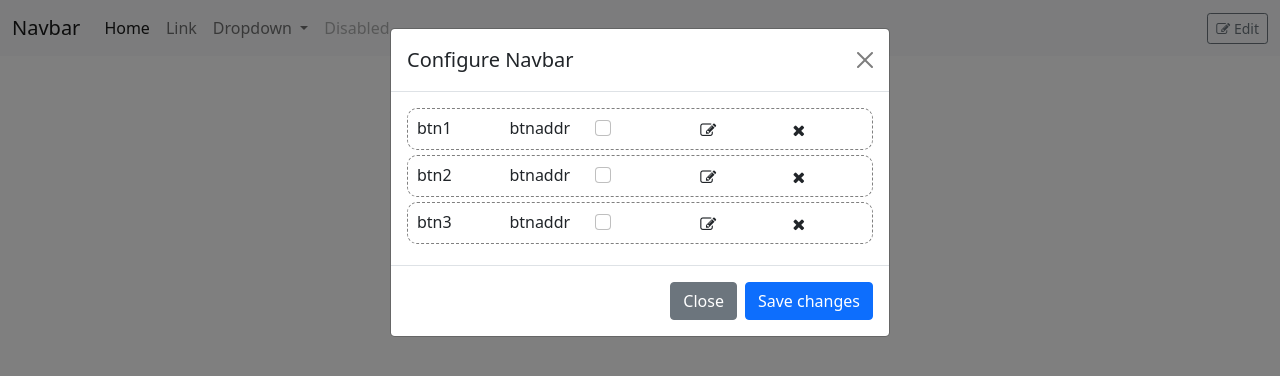
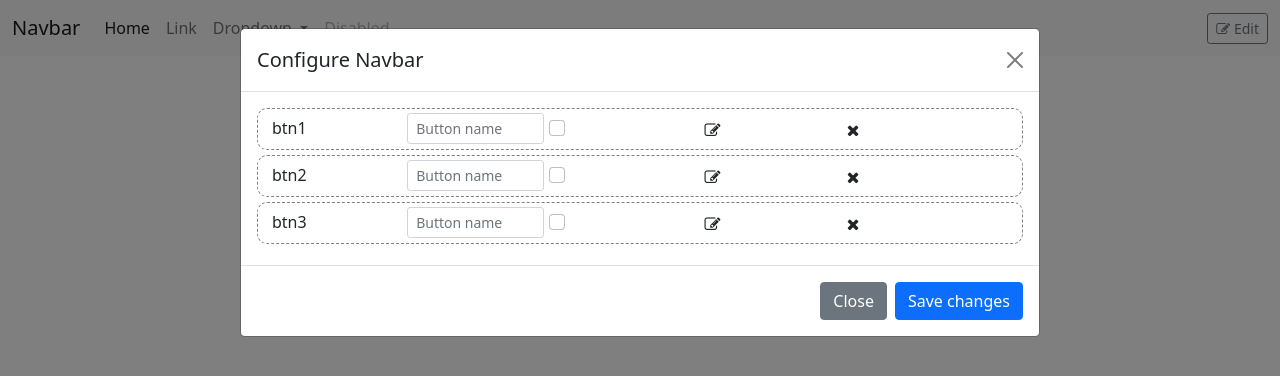
Before and after one commit to shaheenks/pagebuilder, an Angular app: page / in a window 1280 px wide. Both pictures are taken after a click on the button "Edit". Shown: the top 376 px of the page. Built offline with nearby package versions, Linux system fonts and the light colour scheme.

Commit message:
- added text input to modal.

```diff
--- a/src/app/navbar/navbar.component.css
+++ b/src/app/navbar/navbar.component.css
@@ -18,12 +18,9 @@ p {
   color: red;
 }
 
-td {
-  width: 30%;
-}
-
 .col {
-  width: 20%;
+  width: 18%;
   display: inline-block;
   align-items: center;
+  margin-left: 5px;
 }
--- a/src/app/navbar/navbar.component.html
+++ b/src/app/navbar/navbar.component.html
@@ -39,7 +39,7 @@
 
 <!-- Modal -->
 <div class="modal fade" id="exampleModal" tabindex="-1" aria-labelledby="exampleModalLabel" aria-hidden="true">
-  <div class="modal-dialog">
+  <div class="modal-dialog modal-lg">
     <div class="modal-content">
       <div class="modal-header">
         <h5 class="modal-title" id="exampleModalLabel">Configure Navbar</h5>
@@ -48,23 +48,21 @@
       <div class="modal-body">
         <div class="navbar-btn">
           <div class="col"><p>btn1</p></div>
-          <div class="col"><p>btnaddr</p></div>
+          <div class="col"><input type="text" class="form-control form-control-sm" placeholder="Button name"></div>
           <div class="col"><input type="checkbox" class="form-check-input" id="exampleCheck1"></div>
           <div class="col"><button class="btn"><span class="fa fa-pencil-square-o"></span></button></div>
           <div class="col"><button class="btn"><span class="fa fa-remove"></span></button></div>
         </div>
         <div class="navbar-btn">
           <div class="col"><p>btn2</p></div>
-          <div class="col"><p>btnaddr</p></div>
-          <div class="col">
-            <input type="checkbox" class="form-check-input" id="exampleCheck2">
-          </div>
+          <div class="col"><input type="text" class="form-control form-control-sm" placeholder="Button name"></div>
+          <div class="col"><input type="checkbox" class="form-check-input" id="exampleCheck2"></div>
           <div class="col"><button class="btn"><span class="fa fa-pencil-square-o"></span></button></div>
           <div class="col"><button class="btn"><span class="fa fa-remove"></span></button></div>
         </div>
         <div class="navbar-btn">
           <div class="col"><p>btn3</p></div>
-          <div class="col"><p>btnaddr</p></div>
+          <div class="col"><input type="text" class="form-control form-control-sm" placeholder="Button name"></div>
           <div class="col"><input type="checkbox" class="form-check-input" id="exampleCheck3"></div>
           <div class="col"><button class="btn"><span class="fa fa-pencil-square-o"></span></button></div>
           <div class="col"><button class="btn"><span class="fa fa-remove"></span></button></div>
```
